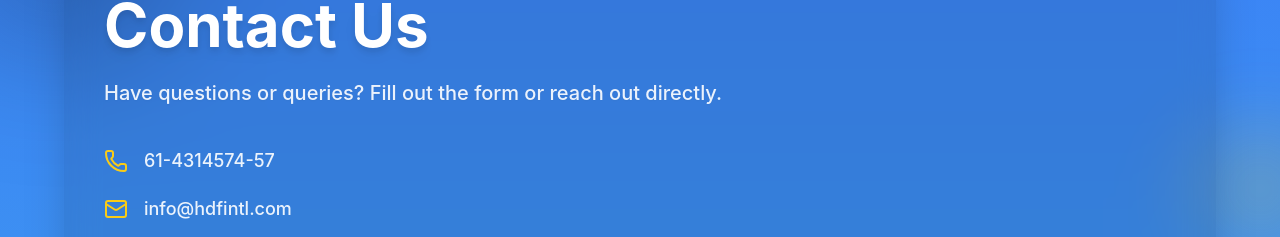
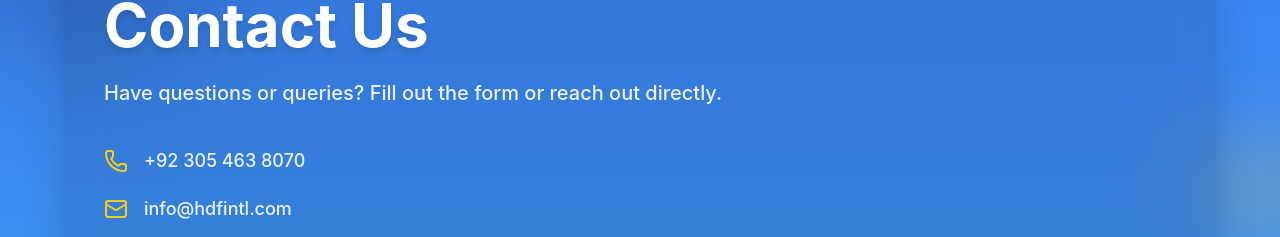
Before and after one commit to asadura/Humaira-BF, a React (Vite) app: page /contact in a window 1280 px wide. Shown: the part 757-994 px from the top of the page. Built offline with nearby package versions, Linux system fonts and the light colour scheme; no server answers.

Commit message:
Update ContactForm.jsx

```diff
--- a/src/components/ContactForm.jsx
+++ b/src/components/ContactForm.jsx
@@ -85,7 +85,7 @@ function ContactForm() {
 
             <div className="flex items-center gap-3">
               <Phone className="w-6 h-6 text-yellow-400" />
-              <span>61-4314574-57</span>
+              <span>+92 305 463 8070</span>
             </div>
             <div className="flex items-center gap-3">
               <Mail className="w-6 h-6 text-yellow-400" />
```
